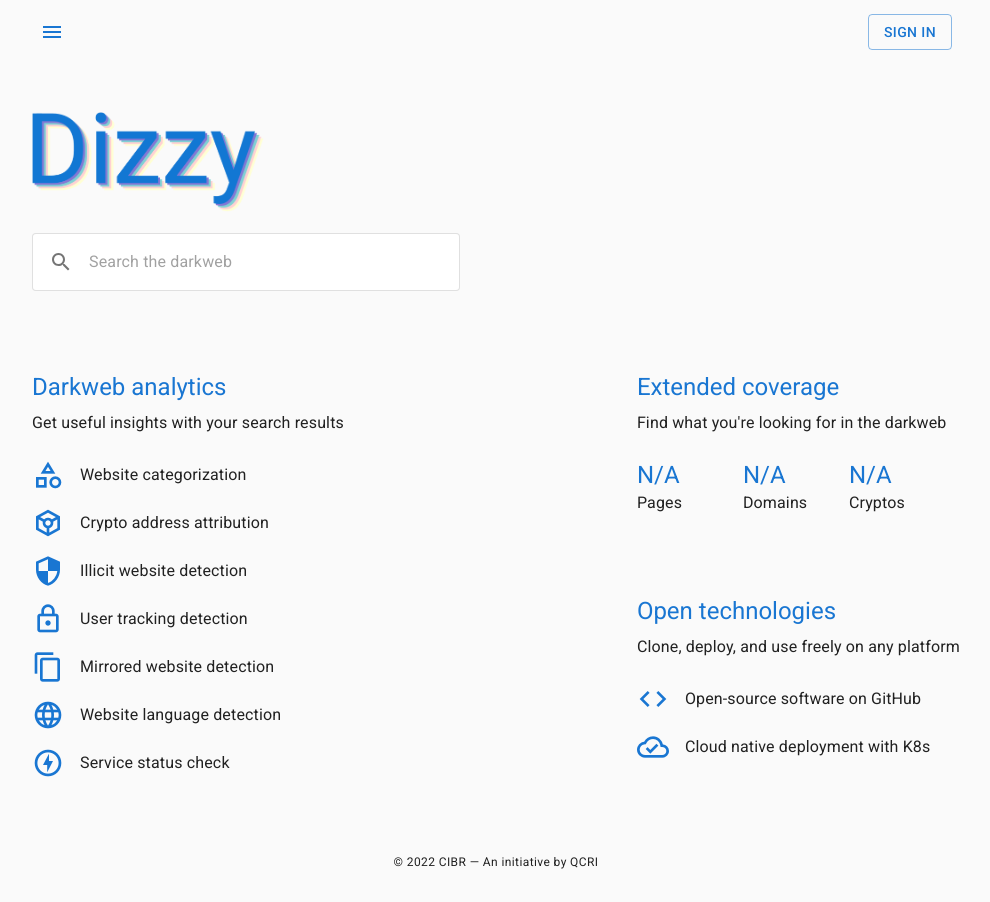
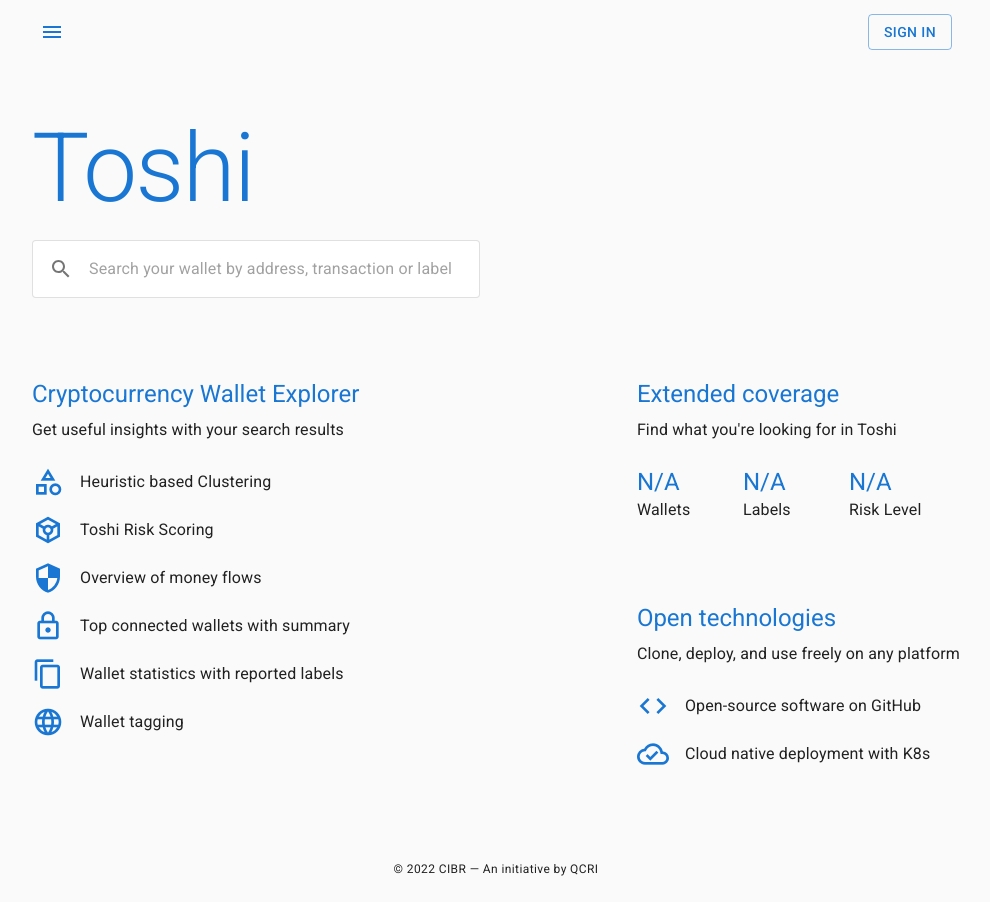
Before and after one commit to cibr-qcri/toshi, a React app in the folder web/: page /main in a window 1280 px wide. Shown: the whole page, without its empty margins (144-1134 px from the left). Built offline with nearby package versions, Linux system fonts and the light colour scheme; some packages are replaced by stand-ins of ours; no server answers.

Commit message:
Updating contents in homepage

```diff
--- a/web/public/index.html
+++ b/web/public/index.html
@@ -6,24 +6,24 @@
       name="viewport"
       content="width=device-width, initial-scale=1, shrink-to-fit=no"
     />
-    <meta name="theme-color" content="#1976d2" />
+    <meta name="theme-color" content="#1976D2" />
     <meta
       name="description"
-      content="The most advanced search engine for the darkweb"
+      content="The most advanced cryptocurrency wallet explorer"
     />
     <meta name="author" content="Qatar Computing Research Institute" />
-    <meta name="keywords" content="Advanced,Search,Engine,Dark,Web" />
+    <meta name="keywords" content="Advanced,Search,Engine,Explorer," />
 
     <meta property="og:locale" content="en_US" />
     <meta property="og:type" content="website" />
-    <meta property="og:title" content="Dizzy" />
+    <meta property="og:title" content="Toshi" />
     <meta property="og:image" content="%PUBLIC_URL%/dizzy-logo-white.png" />
     <meta
       property="og:description"
-      content="The most advanced search engine for the darkweb"
+      content="The most advanced cryptocurrency wallet explorer"
     />
     <meta property="og:url" content="https://dizzy.cibr.qcri.org" />
-    <meta property="og:site_name" content="Dizzy" />
+    <meta property="og:site_name" content="Toshi" />
 
     <link rel="icon" href="%PUBLIC_URL%/dizzy-logo-transparent.png" />
     <link rel="shortcut icon" href="%PUBLIC_URL%/dizzy-logo-transparent.png" />
@@ -53,7 +53,7 @@
       work correctly both with client-side routing and a non-root public URL.
       Learn how to configure a non-root public URL by running `npm run build`.
     -->
-    <title>Dizzy</title>
+    <title>Toshi</title>
   </head>
   <body style="height: 100%">
     <noscript>You need to enable JavaScript to run this app.</noscript>
--- a/web/src/components/LogoRaw/LogoRaw.js
+++ b/web/src/components/LogoRaw/LogoRaw.js
@@ -3,9 +3,6 @@
 
 // PropTypes
 import PropTypes from 'prop-types';
-
-// Assets
-import logo from '../../assets/images/dizzy-logo.png';
 
 // Router
 import { NavLink } from 'react-router-dom';
@@ -21,7 +18,7 @@
   const view = (
     <div className={classes.root}>
       <Link className={classes.link} component={NavLink} to="/main">
-        <img src={logo} alt="Dizzy" height={height} />
+        <h1 className="MuiTypography-root MuiTypography-h1">Toshi</h1>
       </Link>
     </div>
   );
--- a/web/src/components/Main/Analytics/Analytics.js
+++ b/web/src/components/Main/Analytics/Analytics.js
@@ -15,22 +15,18 @@
   const view = (
     <div className={classes.root}>
       <Typography className={classes.title} color="primary" variant="h5">
-        Darkweb analytics
+        Cryptocurrency Wallet Explorer
       </Typography>
       <Typography className={classes.subtitle}>
         Get useful insights with your search results
       </Typography>
       <div className={classes.features}>
-        <Feature iconLigature="category" text="Website categorization" />
-        <Feature iconLigature="token" text="Crypto address attribution" />
-        <Feature iconLigature="security" text="Illicit website detection" />
-        <Feature iconLigature="lock" text="User tracking detection" />
-        <Feature
-          iconLigature="content_copy"
-          text="Mirrored website detection"
-        />
-        <Feature iconLigature="language" text="Website language detection" />
-        <Feature iconLigature="offline_bolt" text="Service status check" />
+        <Feature iconLigature="category" text="Heuristic based Clustering" />
+        <Feature iconLigature="token" text="Toshi Risk Scoring" />
+        <Feature iconLigature="security" text="Overview of money flows" />
+        <Feature iconLigature="lock" text="Top connected wallets with summary" />
+        <Feature iconLigature="content_copy" text="Wallet statistics with reported labels"/>
+        <Feature iconLigature="language" text="Wallet tagging" />
       </div>
     </div>
   );
--- a/web/src/components/Main/Stats/Stats.js
+++ b/web/src/components/Main/Stats/Stats.js
@@ -34,12 +34,12 @@
         Extended coverage
       </Typography>
       <Typography className={classes.subtitle}>
-        Find what you're looking for in the darkweb
+        Find what you're looking for in Toshi
       </Typography>
       <div className={classes.stats}>
-        <Stat value={stats.count.page} text="Pages" />
-        <Stat value={stats.count.domain} text="Domains" />
-        <Stat value={cryptosCount} text="Cryptos" />
+        <Stat value={stats.count.page} text="Wallets" />
+        <Stat value={stats.count.domain} text="Labels" />
+        <Stat value={cryptosCount} text="Risk Level" />
       </div>
     </div>
   );
--- a/web/src/components/SearchBoxRaw/SearchBoxRaw-styles.js
+++ b/web/src/components/SearchBoxRaw/SearchBoxRaw-styles.js
@@ -2,7 +2,7 @@
   Default: {
     root: {
       width: '100%',
-      maxWidth: 460,
+      maxWidth: 480,
       paddingLeft: theme.spacing(2),
       paddingRight: theme.spacing(2),
     },
--- a/web/src/components/SearchBoxRaw/SearchBoxRaw.js
+++ b/web/src/components/SearchBoxRaw/SearchBoxRaw.js
@@ -23,7 +23,7 @@
   // Variables
   const {
     classes,
-    placeholder = 'Search the darkweb',
+    placeholder = 'Search your wallet by address, transaction or label',
   } = props;
   const dispatch = useDispatch();
   const history = useHistory();
```
Also changed, not shown: api/services/mongodb.js (renamed from api/services/db.js).
